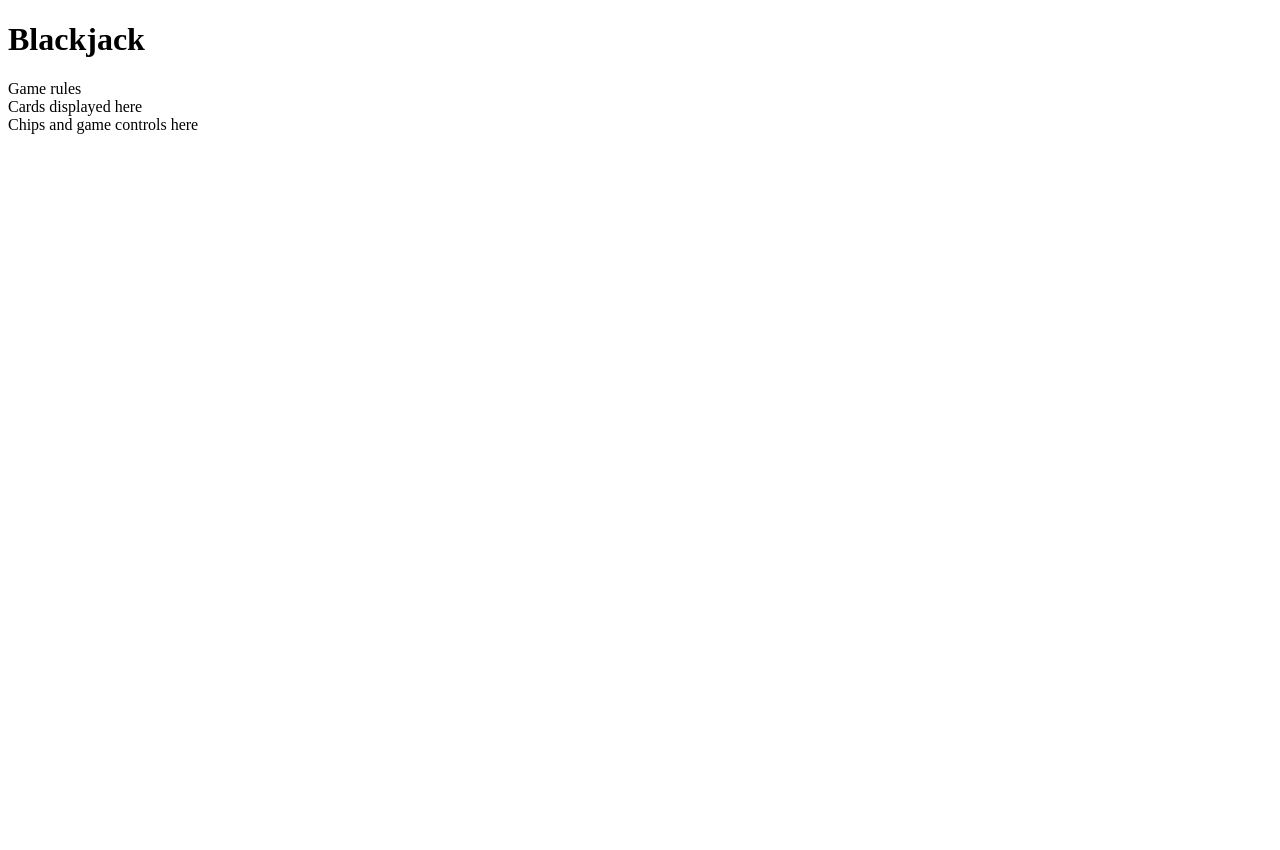
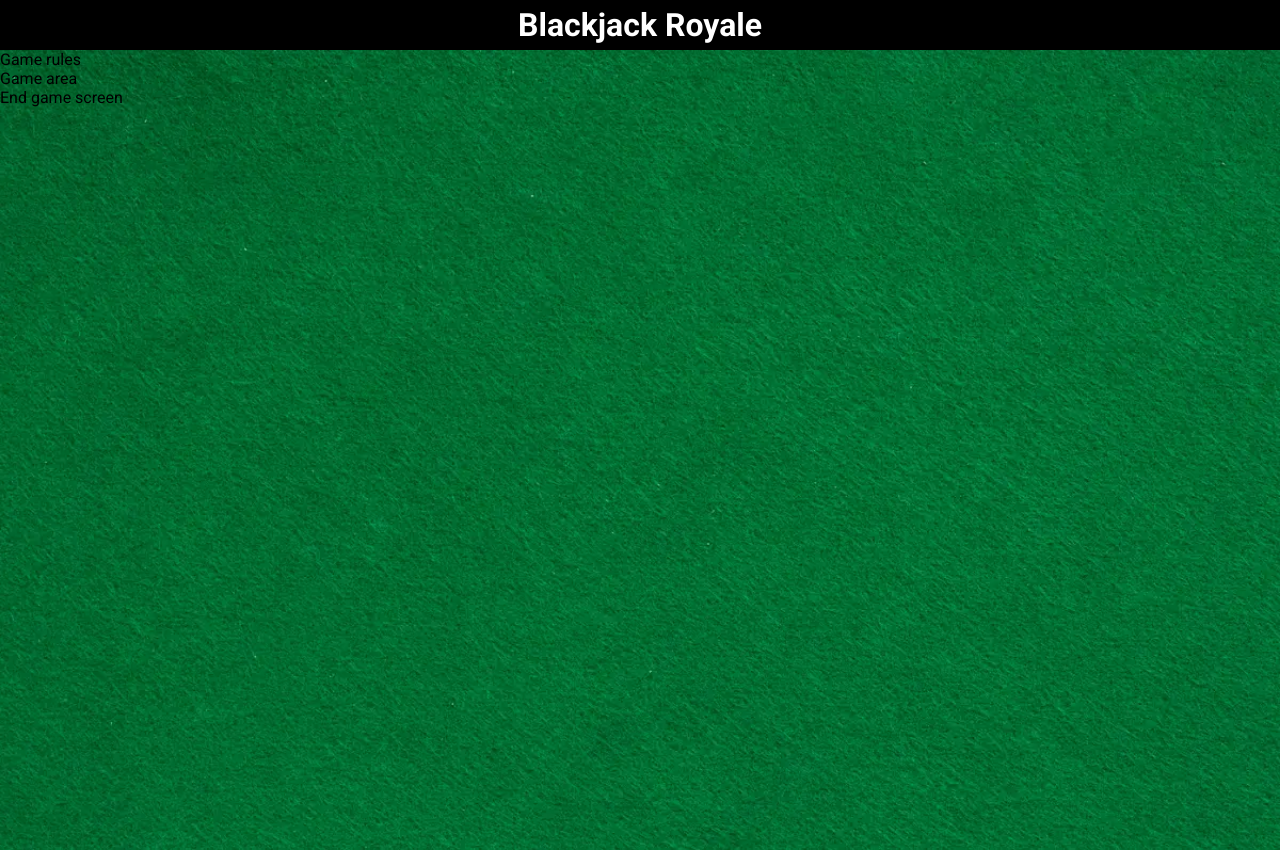
Before and after one commit to Jxkeorton/blackjack, a plain HTML site: page index.html in a window 1280 px wide. Before the commit the page ends 800 px from the top, so only its background shows below. Drawn offline with Linux system fonts and the light colour scheme.

Commit message:
Add basic styles and create game screens html

```diff
--- a/assets/css/style.css
+++ b/assets/css/style.css
@@ -12,6 +12,25 @@ body {
     display: flex;
     flex-direction: column;
     /* Generic project styles */
-    color: #fafafa;
     font-family: 'roboto', sans-serif;
 }
+
+header {
+    background-color: black;
+    padding: 0 1rem;
+    position: fixed;
+    z-index: 99;
+    height: 50px;
+    width: 100%;
+    text-align: center;
+    color: white;
+    display: flex;
+    justify-content: center;
+    align-items: center;
+}
+
+main {
+    margin-top: 50px;
+    height: 100vh;
+    background: url("../images/felt.webp") no-repeat center / cover;
+}
--- a/index.html
+++ b/index.html
@@ -3,23 +3,24 @@
 <head>
     <meta charset="UTF-8">
     <meta name="viewport" content="width=device-width, initial-scale=1.0">
-    <title>Blackjack</title>
+    <title>Blackjack Royale</title>
+    <link rel="stylesheet" href="./assets/css/style.css" >
 </head>
 <body>
     <header>
         <div>
-            <h1>Blackjack</h1>
+            <h1>Blackjack Royale</h1>
         </div>
     </header>
     <main>
-        <div class="top-content">
+        <div class="game-rules">
             Game rules
         </div>
-        <div class="card-table">
-            Cards displayed here
+        <div class="game-area">
+            Game area
         </div>
-        <div class="game-controls">
-            Chips and game controls here
+        <div class="end-game-screen">
+            End game screen
         </div>
     </main>
 </body>
```
Also changed, not shown: assets/images/felt.webp (added).
